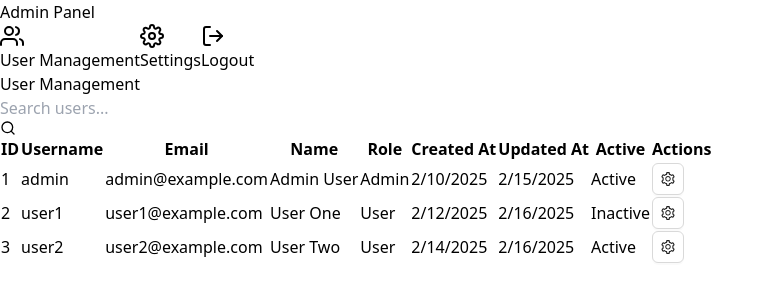
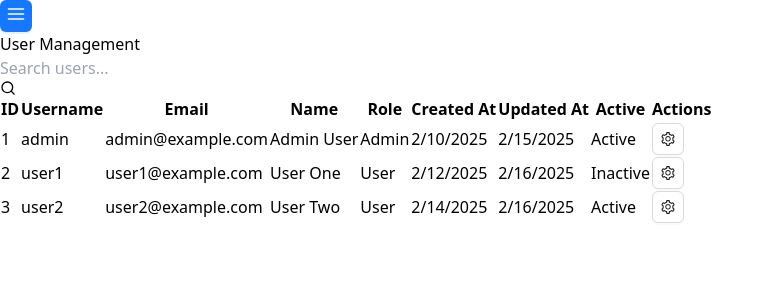
Before and after one commit to dunkeyyfong/trans-ai, a React (Vite) app: page /admin in a window 1280 px wide. Shown: the top 302 px of the page, without its empty margins (0-774 px from the left). Built offline with nearby package versions, Linux system fonts and the light colour scheme.

Commit message:
updae ui adminsidebar

```diff
--- a/src/components/AdminSidebar.tsx
+++ b/src/components/AdminSidebar.tsx
@@ -1,9 +1,10 @@
 import { useState } from "react";
-import { FiUsers, FiSettings, FiLogOut } from "react-icons/fi";
+import { Drawer, Button } from "antd";
+import {  FiLogOut, FiMenu } from "react-icons/fi";
 import { useNavigate } from "react-router-dom";
 
 const AdminSidebar = () => {
-  const [isHovered, setIsHovered] = useState(false);
+  const [visible, setVisible] = useState(false);
   const navigate = useNavigate();
 
   const handleLogout = () => {
@@ -14,47 +15,28 @@ const AdminSidebar = () => {
   };
 
   return (
-    <div
-      className={`h-screen bg-gray-900 text-white flex flex-col items-start p-4 fixed left-0 top-0 transition-all duration-300 ease-in-out ${
-        isHovered ? "w-64" : "w-20"
-      }`}
-      onMouseEnter={() => setIsHovered(true)}
-      onMouseLeave={() => setIsHovered(false)}
+    <>
+      {/* Button mở Drawer */}
+      <Button
+        type="primary"
+        icon={<FiMenu size={20} />}
+        className="fixed top-4 left-4 z-50 bg-gray-900 border-none text-white hover:bg-gray-800"
+        onClick={() => setVisible(true)}
+      />
+
+      {/* Drawer */}
+      <Drawer
+        title="Admin Panel"
+        placement="left"
+        closable={true}
+        onClose={() => setVisible(false)}
+        visible={visible}
+        width={250}
+        className="bg-gray-900 text-white"
       >
-      {/* Title */}
-      <div
-        className={`overflow-hidden transition-all duration-500 ease-in-out ${
-          isHovered ? "w-48 opacity-100 scale-100" : "w-0 opacity-0 scale-90"
-        }`}
-      >
-        <h2 className="text-xl font-bold ml-4">Admin Panel</h2>
-      </div>
+        {/* Menu Items */}
+        <nav className="space-y-4">
 
-      {/* Menu Items */}
-      <nav className="mt-6 space-y-4 w-full">
-        {/* User Management */}
-        <button className="flex items-center gap-4 p-3 bg-gray-800 rounded-lg hover:bg-gray-700 w-full transition-all duration-200 ease-in-out">
-          <FiUsers size={24} />
-          <span
-            className={`overflow-hidden transition-all duration-500 ease-in-out ${
-              isHovered ? "w-48 opacity-100 scale-100" : "w-0 opacity-0 scale-90"
-            }`}
-          >
-            User Management
-          </span>
-        </button>
-
-        {/* Settings */}
-        <button className="flex items-center gap-4 p-3 bg-gray-800 rounded-lg hover:bg-gray-700 w-full transition-all duration-200 ease-in-out">
-          <FiSettings size={24} />
-          <span
-            className={`overflow-hidden transition-all duration-500 ease-in-out ${
-              isHovered ? "w-48 opacity-100 scale-100" : "w-0 opacity-0 scale-90"
-            }`}
-          >
-            Settings
-          </span>
-        </button>
 
           {/* Logout */}
           <button
@@ -62,16 +44,11 @@ const AdminSidebar = () => {
             onClick={handleLogout}
           >
             <FiLogOut size={24} />
-          <span
-            className={`overflow-hidden transition-all duration-500 ease-in-out ${
-              isHovered ? "w-48 opacity-100 scale-100" : "w-0 opacity-0 scale-90"
-            }`}
-          >
-            Logout
-          </span>
+            <span>Logout</span>
           </button>
         </nav>
-    </div>
+      </Drawer>
+    </>
   );
 };
 
```
Lines whose indentation alone changed are shown as unchanged.
